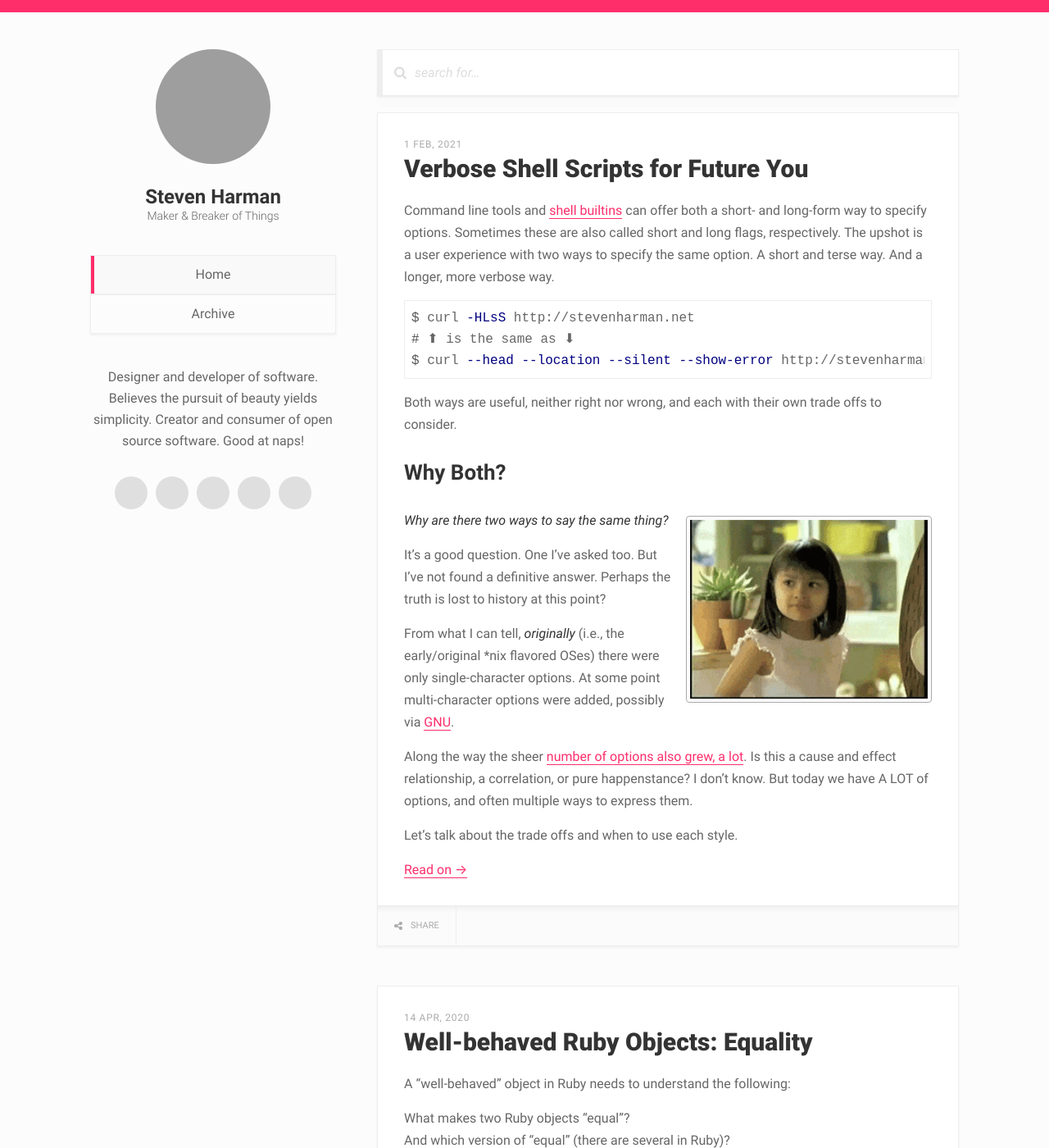
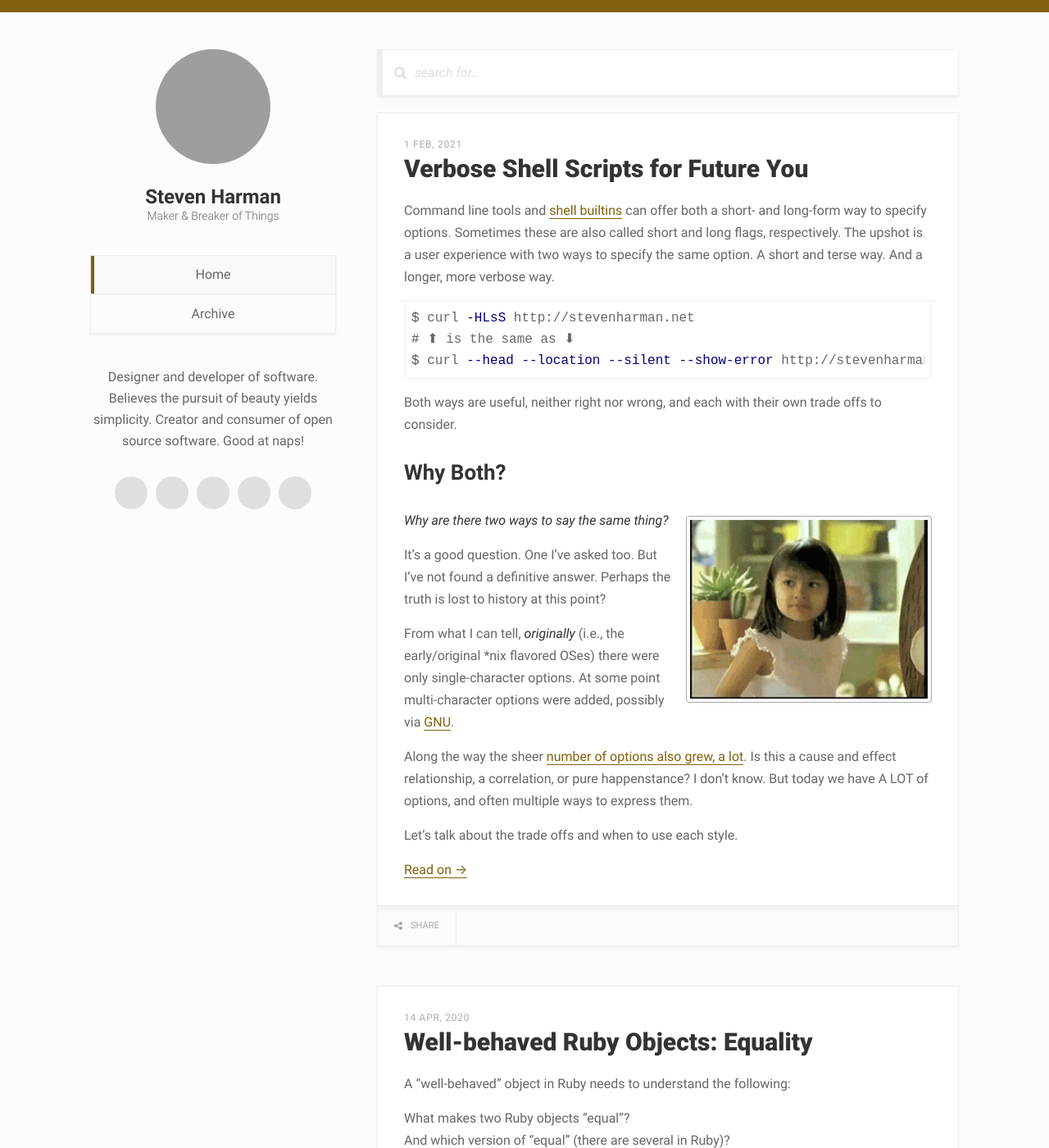
Before and after one commit to shantyps/updates, a Jekyll site: the page built from index.html, in a window 1280 px wide and 1400 px high. Shown: the whole window at 82% size. Built offline with Jekyll 4.4.1, drawn with Linux system fonts in a browser that asks for light colours; the list of posts is cut into pages by our own code; grey boxes are pictures that could not be loaded.

Commit message:
Change primary color to match Shanty

```diff
--- a/assets/css/_vars.scss
+++ b/assets/css/_vars.scss
@@ -3,7 +3,7 @@ $background-color: #fcfcfc;
 $black: #000;
 $white: #fff;
 
-$primary-color: #fe2e6b;
+$primary-color: #80600d;
 
 $grey-color-darker: #111;
 $grey-color-dark: #333;
```
